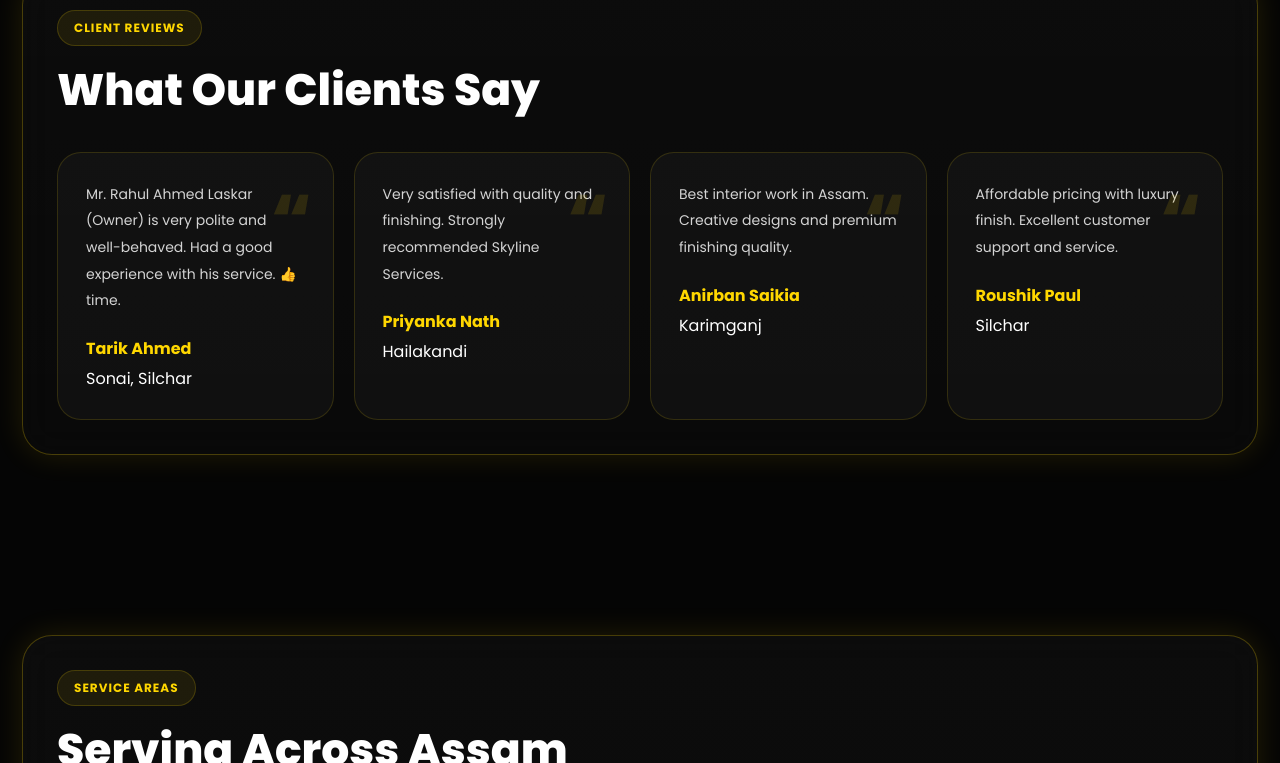
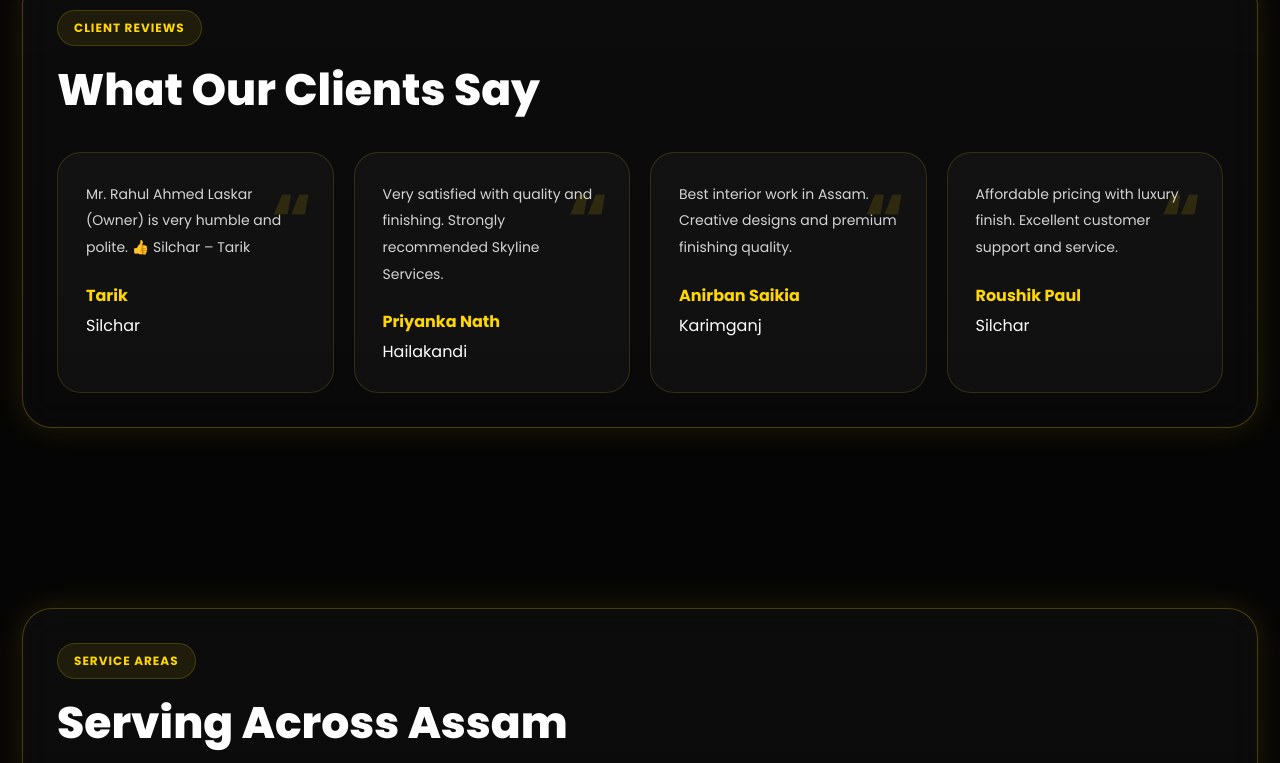
Before and after one commit to skyline-services/Skyline-Services-, a plain HTML site: page 0New.html in a window 1280 px wide. Shown: the part 4330-5093 px from the top of the page. Drawn offline with Linux system fonts and the light colour scheme.

Commit message:
Update 0New.html

```diff
--- a/0New.html
+++ b/0New.html
@@ -1324,10 +1324,10 @@ What Our Clients Say
 
 <div class="review-card">
 <p>
-  Mr. Rahul Ahmed Laskar (Owner) is very polite and well-behaved. Had a good experience with his service. 👍time.
+  Mr. Rahul Ahmed Laskar (Owner) is very humble and polite. 👍 Silchar – Tarik
 </p>
-<h4>Tarik Ahmed</h4>
-<span>Sonai, Silchar</span>
+<h4>Tarik</h4>
+<span>Silchar</span>
 </div>
 
 <div class="review-card">
```
